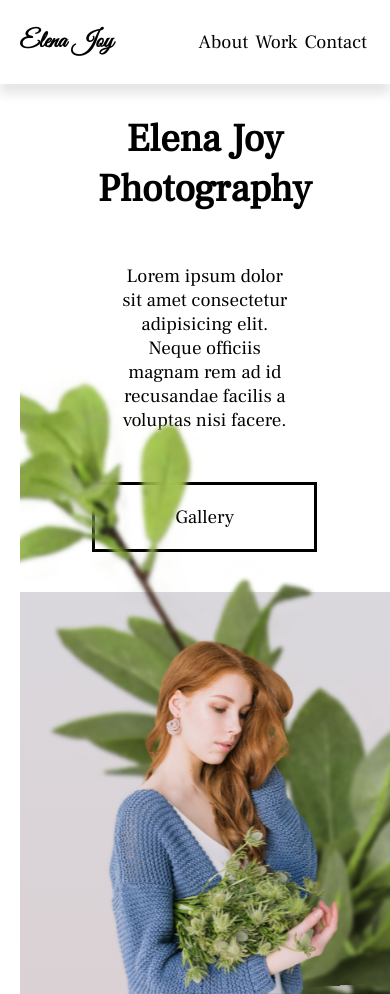
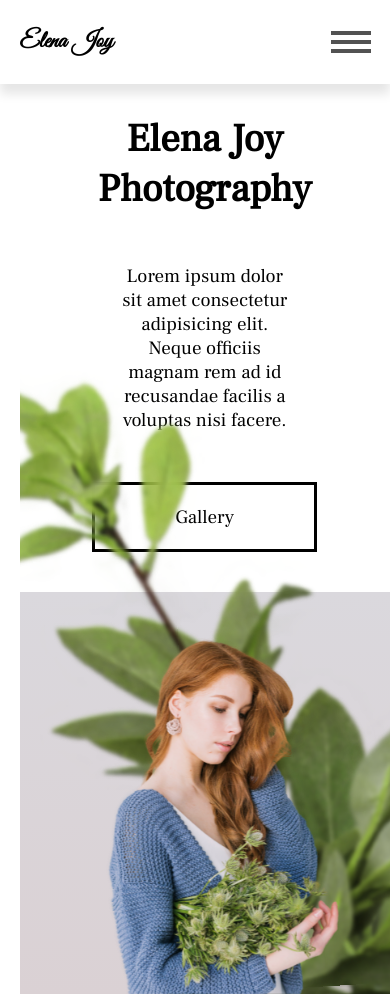
Before and after one commit to mapper895/Elena-Joy-Photography, a plain HTML site: page index.html in a window 390 px wide. Drawn offline with Linux system fonts and the light colour scheme.

Commit message:
Burger Animation

```diff
--- a/index.html
+++ b/index.html
@@ -16,11 +16,17 @@
     <header class="main-head">
       <nav>
         <h1 id="logo">Elena Joy</h1>
+        <input type="checkbox" class="menu-check" />
         <ul class="nav-links">
           <li><a href="#about">About</a></li>
           <li><a href="#work">Work</a></li>
           <li><a href="#contact">Contact</a></li>
         </ul>
+        <div class="burger">
+          <span></span>
+          <span></span>
+          <span></span>
+        </div>
       </nav>
     </header>
     <main>
--- a/style.css
+++ b/style.css
@@ -163,3 +163,65 @@ nav {
     transform: rotateZ(0deg);
   }
 }
+
+.burger,
+.menu-check {
+  display: none;
+}
+
+@media screen and (max-width: 842px) {
+  .burger {
+    position: relative;
+    display: block;
+  }
+  .burger span {
+    padding: 0.2rem 2rem;
+    background: var(--gray-text);
+    margin: 0.5rem 0;
+    display: block;
+    transition: all 500ms ease;
+  }
+  .nav-links a {
+    color: white;
+    font-size: var(--header3);
+    text-decoration: underline;
+  }
+  .nav-links {
+    background: var(--background-color);
+    width: 100%;
+    height: 100%;
+    position: fixed;
+    top: 0;
+    left: 100%;
+    flex-direction: column;
+    align-items: center;
+    transition: transform 1s ease;
+  }
+  .menu-check {
+    position: absolute;
+    top: 50%;
+    right: 5%;
+    transform: translate(5%, -50%);
+    width: 5rem;
+    height: 5rem;
+    cursor: pointer;
+    opacity: 0;
+    z-index: 100;
+    display: block;
+  }
+  .menu-check:checked + .nav-links {
+    transform: translate(-100%);
+  }
+  .menu-check:checked ~ .burger span {
+    background: white;
+  }
+  .menu-check:checked ~ .burger span:nth-child(1) {
+    transform: rotateZ(45deg) translateY(300%);
+  }
+  .menu-check:checked ~ .burger span:nth-child(3) {
+    transform: rotateZ(-45deg) translateY(-300%);
+  }
+  .menu-check:checked ~ .burger span:nth-child(2) {
+    opacity: 0;
+  }
+}
```
